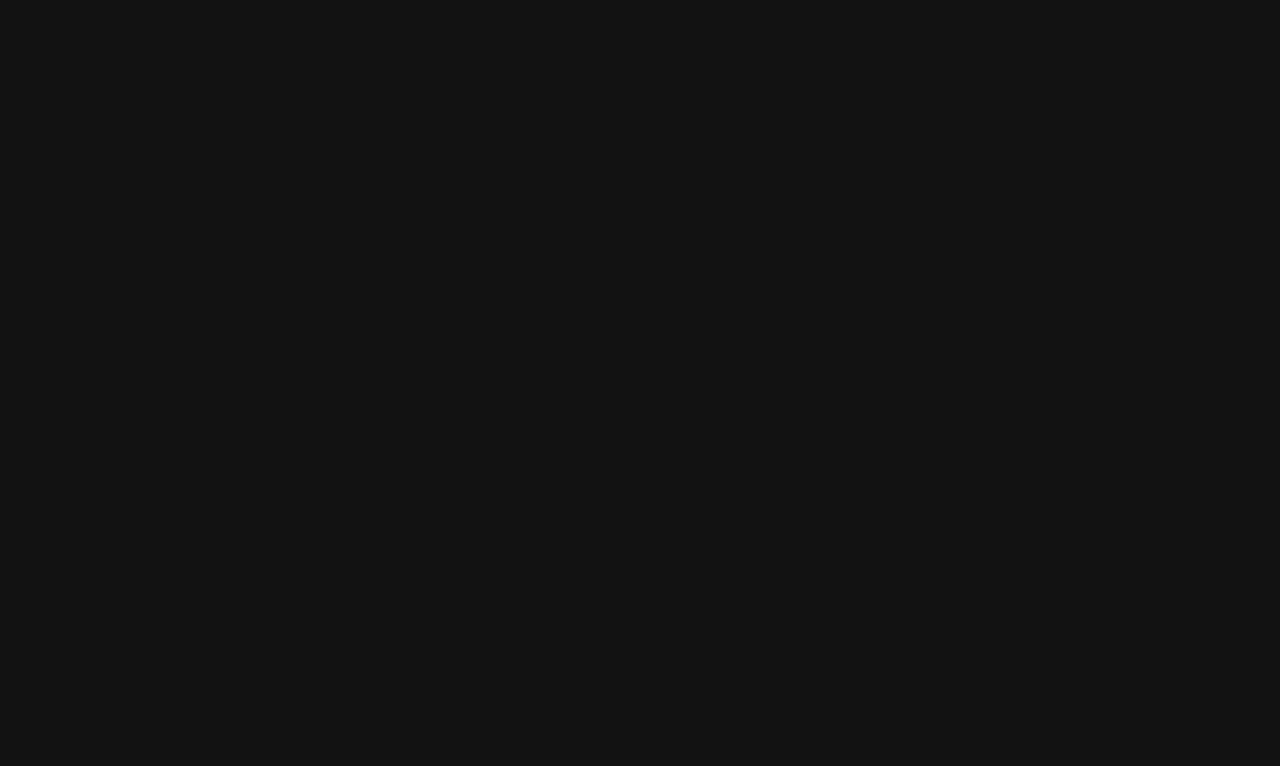
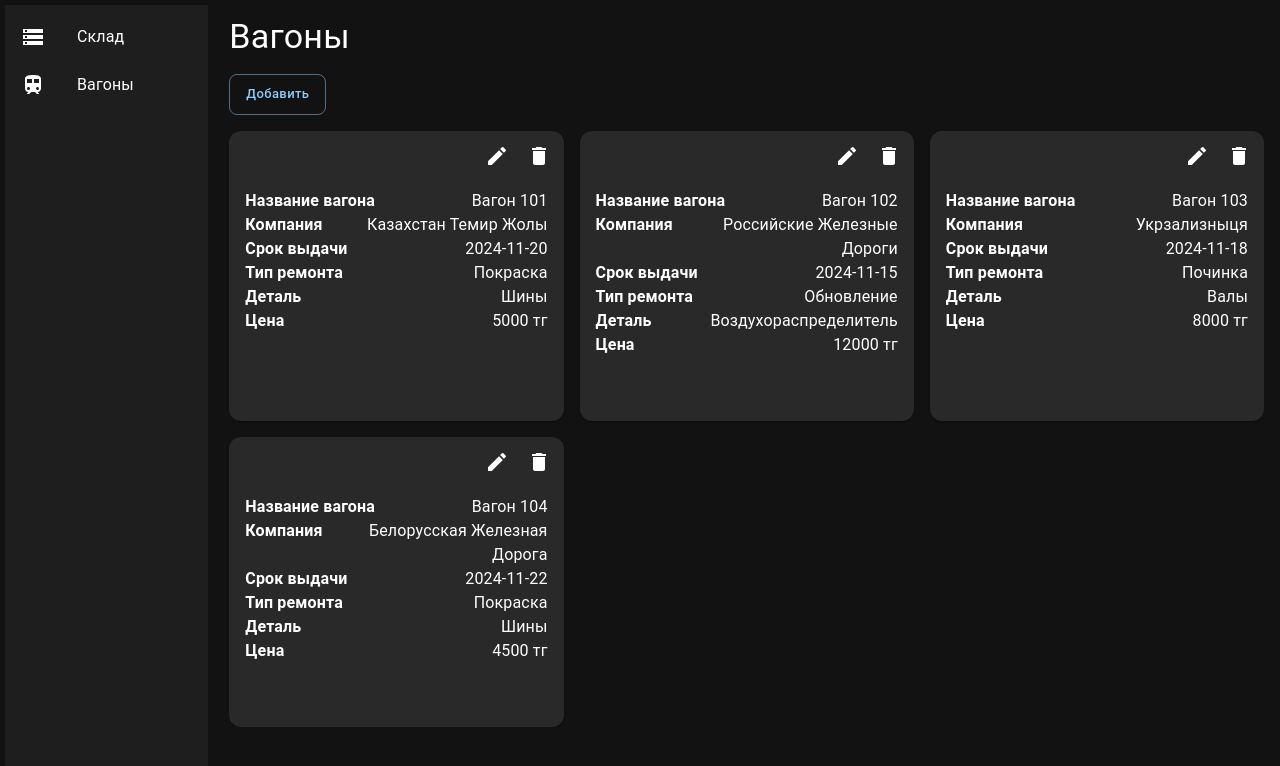
Before and after one commit to av1cu/template, a React (Create React App) app: page /#/trains in a window 1280 px wide. Before the commit this address had no page. Shown: the top 766 px of the page. Built offline with nearby package versions, Linux system fonts and the light colour scheme.

Commit message:
вагоны

```diff
--- a/package.json
+++ b/package.json
@@ -1,7 +1,7 @@
 {
   "name": "template",
   "version": "0.1.0",
-  "homepage": "https://av1cu.github.io/template",
+  "homepage": "https://av1cu.github.io/template/#",
   "private": true,
   "dependencies": {
     "@emotion/react": "^11.13.5",
--- a/src/App.css
+++ b/src/App.css
@@ -1,3 +1,12 @@
+html {
+  scrollbar-width: none;
+}
+
 #select-label {
   top: -10px;
 }
+
+.content {
+  max-height: 95vh;
+  overflow-y: scroll;
+}
--- a/src/App.js
+++ b/src/App.js
@@ -5,6 +5,7 @@ import City from './pages/auth/City';
 import Login from './pages/auth/Login';
 import Inventory from './pages/Inventory';
 import { createTheme, CssBaseline, ThemeProvider } from '@mui/material';
+import Trains from './pages/Trains';
 
 const darkTheme = createTheme({
   palette: {
@@ -71,6 +72,7 @@ function App() {
           <Route path='login' element={<Login />} />
         </Route>
         <Route path='inventory' element={<Inventory />} />
+        <Route path='trains' element={<Trains />} />
       </Routes>
     </ThemeProvider>
   );
--- a/src/components/ModalAddItem.jsx
+++ b/src/components/ModalAddItem.jsx
@@ -5,7 +5,7 @@ import InventoryItemCard from './InventoryItemCard';
 import ButtonItem from './Button';
 import TextFieldItem from './TextField';
 
-const ModalAddItem = ({ open, handleClose, item, handleSave }) => {
+const ModalAddItem = ({ open, handleClose, item, edit, handleSave }) => {
   const [name, setName] = useState('');
   return (
     <div>
--- /dev/null
+++ b/src/components/ModalAddTrain.jsx
@@ -0,0 +1,78 @@
+import React, { useEffect, useState } from 'react';
+import ModalItem from './ModalItem';
+import { Grid2, Stack } from '@mui/material';
+import InventoryItemCard from './InventoryItemCard';
+import ButtonItem from './Button';
+import TextFieldItem from './TextField';
+
+const ModalAddTrain = ({ open, handleClose, item, edit, handleSave }) => {
+  const [fields, setFields] = useState({});
+
+  const dummyLabels = [
+    { key: 'name', label: 'Название вагона' },
+    { key: 'company', label: 'Компания' },
+    { key: 'dateIssued', label: 'Срок выдачи' },
+    { key: 'repairType', label: 'Тип ремонта' },
+    { key: 'partName', label: 'Деталь' },
+    { key: 'price', label: 'Цена' },
+  ];
+
+  useEffect(() => {
+    if (edit && item) {
+      const initialFields = dummyLabels.reduce((acc, field) => {
+        const matchingField = item.data.find(
+          (dataItem) => dataItem.label === field.label
+        );
+        acc[field.label] = matchingField ? matchingField.value : '';
+        return acc;
+      }, {});
+      setFields(initialFields);
+    } else {
+      setFields(
+        dummyLabels.reduce((acc, field) => ({ ...acc, [field.label]: '' }), {})
+      );
+    }
+  }, [edit, item]);
+
+  const handleFieldChange = (key, value) => {
+    setFields((prev) => ({
+      ...prev,
+      [key]: value,
+    }));
+  };
+
+  const handleSaveClick = () => {
+    handleSave(fields);
+  };
+
+  return (
+    <div>
+      <ModalItem
+        open={open}
+        handleClose={handleClose}
+        title={edit ? 'Редактировать' : 'Добавить'}
+      >
+        {dummyLabels.map(({ key, label }) => (
+          <TextFieldItem
+            key={key}
+            label={label}
+            value={fields[label]}
+            handleChange={(e) => handleFieldChange(label, e.target.value)}
+            fullWidth
+            size='small'
+            sx={{ mb: 2 }}
+          />
+        ))}
+        <ButtonItem
+          label='Сохранить'
+          variant='outlined'
+          size='small'
+          handleChange={handleSaveClick}
+          sx={{ mb: 2 }}
+        />
+      </ModalItem>
+    </div>
+  );
+};
+
+export default ModalAddTrain;
--- a/src/components/ModalItem.jsx
+++ b/src/components/ModalItem.jsx
@@ -8,7 +8,7 @@ const style = {
   left: '50%',
   transform: 'translate(-50%, -50%)',
   width: '70%',
-  maxHeight: '70vh',
+  maxHeight: '90vh',
   bgcolor: 'background.paper',
   boxShadow: 24,
   p: 4,
--- a/src/components/Sidebar.jsx
+++ b/src/components/Sidebar.jsx
@@ -10,15 +10,17 @@ import {
 import StorageIcon from '@mui/icons-material/Storage';
 import TrainIcon from '@mui/icons-material/Train';
 import { useTheme } from '@emotion/react';
+import { useNavigate } from 'react-router';
 
 const Sidebar = () => {
   const theme = useTheme();
+  const navigate = useNavigate();
 
   return (
     <div className={styles.sidebar}>
       <List sx={{ background: theme.palette.background.paper, height: '100%' }}>
         <ListItem disablePadding>
-          <ListItemButton>
+          <ListItemButton onClick={() => navigate('/inventory')}>
             <ListItemIcon>
               <StorageIcon />
             </ListItemIcon>
@@ -26,7 +28,7 @@ const Sidebar = () => {
           </ListItemButton>
         </ListItem>
         <ListItem disablePadding>
-          <ListItemButton>
+          <ListItemButton onClick={() => navigate('/trains')}>
             <ListItemIcon>
               <TrainIcon />
             </ListItemIcon>
--- a/src/components/TrainCard.jsx
+++ b/src/components/TrainCard.jsx
@@ -1,13 +1,37 @@
-import { Card, CardContent, Typography } from '@mui/material';
+import {
+  Card,
+  CardActions,
+  CardContent,
+  IconButton,
+  Stack,
+  Typography,
+} from '@mui/material';
 import React from 'react';
+import EditIcon from '@mui/icons-material/Edit';
+import DeleteIcon from '@mui/icons-material/Delete';
 
-const TrainCard = ({ title, handleClick, ...props }) => {
+const TrainCard = ({ title, item, handleEdit, ...props }) => {
   return (
-    <div onClick={handleClick}>
-      <Card>
+    <div>
+      <Card sx={{ minHeight: 290 }}>
+        <CardActions sx={{ pb: 0, justifyContent: 'end' }}>
+          <IconButton size='small' onClick={() => handleEdit(item)}>
+            <EditIcon />
+          </IconButton>
+          <IconButton size='small'>
+            <DeleteIcon />
+          </IconButton>
+        </CardActions>
         <CardContent>
           <Typography variant='h6'>{title}</Typography>
-          <Typography>Количество: {}</Typography>
+          {item.data.map((d) => (
+            <Stack direction='row' sx={{ justifyContent: 'space-between' }}>
+              <Typography sx={{ mr: 1 }}>
+                <b>{d.label}</b>
+              </Typography>
+              <Typography align='right'>{d.value}</Typography>
+            </Stack>
+          ))}
         </CardContent>
       </Card>
     </div>
--- a/src/pages/Inventory.jsx
+++ b/src/pages/Inventory.jsx
@@ -43,7 +43,7 @@ const Inventory = () => {
         <Sidebar />
       </Grid2>
       <Grid2 size={10} sx={{ p: 2 }}>
-        <div>
+        <div className='content'>
           <Typography variant='h4' sx={{ mb: 2 }}>
             Склад
           </Typography>
--- a/src/pages/Trains.jsx
+++ b/src/pages/Trains.jsx
@@ -5,37 +5,92 @@ import InventoryCard from '../components/InventoryCard';
 import ModalInventoryList from '../components/ModalInventoryList';
 import ModalAddItem from '../components/ModalAddItem';
 import ButtonItem from '../components/Button';
+import TrainCard from '../components/TrainCard';
+import ModalAddTrain from '../components/ModalAddTrain';
 
 const Trains = () => {
   const [items, setItems] = useState([
-    { id: 1, amount: 50, title: 'Шины' },
-    { id: 2, amount: 5, title: 'Воздухораспределитель' },
-    { id: 3, amount: 30, title: 'Валы' },
+    {
+      id: 1,
+      data: [
+        { label: 'Название вагона', value: 'Вагон 101' },
+        { label: 'Компания', value: 'Казахстан Темир Жолы' },
+        { label: 'Срок выдачи', value: '2024-11-20' },
+        { label: 'Тип ремонта', value: 'Покраска' },
+        { label: 'Деталь', value: 'Шины' },
+        { label: 'Цена', value: '5000 тг' },
+      ],
+    },
+    {
+      id: 2,
+      data: [
+        { label: 'Название вагона', value: 'Вагон 102' },
+        { label: 'Компания', value: 'Российские Железные Дороги' },
+        { label: 'Срок выдачи', value: '2024-11-15' },
+        { label: 'Тип ремонта', value: 'Обновление' },
+        { label: 'Деталь', value: 'Воздухораспределитель' },
+        { label: 'Цена', value: '12000 тг' },
+      ],
+    },
+    {
+      id: 3,
+      data: [
+        { label: 'Название вагона', value: 'Вагон 103' },
+        { label: 'Компания', value: 'Укрзализныця' },
+        { label: 'Срок выдачи', value: '2024-11-18' },
+        { label: 'Тип ремонта', value: 'Починка' },
+        { label: 'Деталь', value: 'Валы' },
+        { label: 'Цена', value: '8000 тг' },
+      ],
+    },
+    {
+      id: 4,
+      data: [
+        { label: 'Название вагона', value: 'Вагон 104' },
+        { label: 'Компания', value: 'Белорусская Железная Дорога' },
+        { label: 'Срок выдачи', value: '2024-11-22' },
+        { label: 'Тип ремонта', value: 'Покраска' },
+        { label: 'Деталь', value: 'Шины' },
+        { label: 'Цена', value: '4500 тг' },
+      ],
+    },
   ]);
-  const [openModalInventoryList, setOpenModalInventoryList] = useState(false);
-  const [modalInventoryList, setModalInventoryList] = useState([]);
+  const [modalAddItemOpen, setModalAddItemOpen] = useState(false);
+  const [edit, setEdit] = useState(false);
   const [currentItem, setCurrentItem] = useState({});
-  const [modalAddItemOpen, setModalAddItemOpen] = useState(false);
-
-  const handleItemSelect = (item) => {
-    setModalInventoryList([
-      { id: 1, title: 'Шина' },
-      { id: 2, title: 'Шина' },
-      { id: 3, title: 'Шина' },
-      { id: 4, title: 'Шина' },
-      { id: 5, title: 'Шина' },
-      { id: 6, title: 'Шина' },
-    ]);
-    setCurrentItem(item);
-    setOpenModalInventoryList(true);
-  };
 
   const handleAddItem = () => {
-    setOpenModalInventoryList(false);
+    setEdit(false);
     setModalAddItemOpen(true);
   };
 
-  const handleTakeItem = () => {};
+  const handleEdit = (item) => {
+    setEdit(true);
+    setCurrentItem(item);
+    setModalAddItemOpen(true);
+  };
+
+  const handleSave = (newData) => {
+    const formattedData = Object.keys(newData).map((key) => ({
+      label: dummyLabels.find((field) => field.key === key)?.label || key,
+      value: newData[key],
+    }));
+    const newItem = {
+      id: items.length + 1,
+      data: formattedData,
+    };
+    setItems((prevItems) => [...prevItems, newItem]);
+    setModalAddItemOpen(false);
+  };
+
+  const dummyLabels = [
+    { key: 'name', label: 'Название вагона' },
+    { key: 'company', label: 'Компания' },
+    { key: 'dateIssued', label: 'Срок выдачи' },
+    { key: 'repairType', label: 'Тип ремонта' },
+    { key: 'partName', label: 'Деталь' },
+    { key: 'price', label: 'Цена' },
+  ];
 
   return (
     <Grid2 container>
@@ -43,7 +98,7 @@ const Trains = () => {
         <Sidebar />
       </Grid2>
       <Grid2 size={10} sx={{ p: 2 }}>
-        <div>
+        <div className='content'>
           <Typography variant='h4' sx={{ mb: 2 }}>
             Вагоны
           </Typography>
@@ -57,25 +112,21 @@ const Trains = () => {
           <Grid2 container spacing={2}>
             {items.map((item, index) => (
               <Grid2 key={index} size={{ xs: 6, md: 4 }}>
-                <InventoryCard
+                <TrainCard
                   title={item.title}
-                  amount={item.amount}
-                  handleClick={() => handleItemSelect(item)}
+                  item={item}
+                  handleEdit={handleEdit}
+                  // handleDelete={handleDelete}
                 />
               </Grid2>
             ))}
           </Grid2>
-          {/* <ModalInventoryList
-            open={openModalInventoryList}
-            handleClose={() => setOpenModalInventoryList(false)}
-            items={modalInventoryList}
-            title={currentItem.title}
-            handleAddItem={handleAddItem}
-            handleTakeItem={handleTakeItem}
-          /> */}
-          <ModalAddItem
+          <ModalAddTrain
             open={modalAddItemOpen}
             handleClose={() => setModalAddItemOpen(false)}
+            handleSave={handleSave}
+            edit={edit}
+            item={currentItem}
           />
         </div>
       </Grid2>
```
